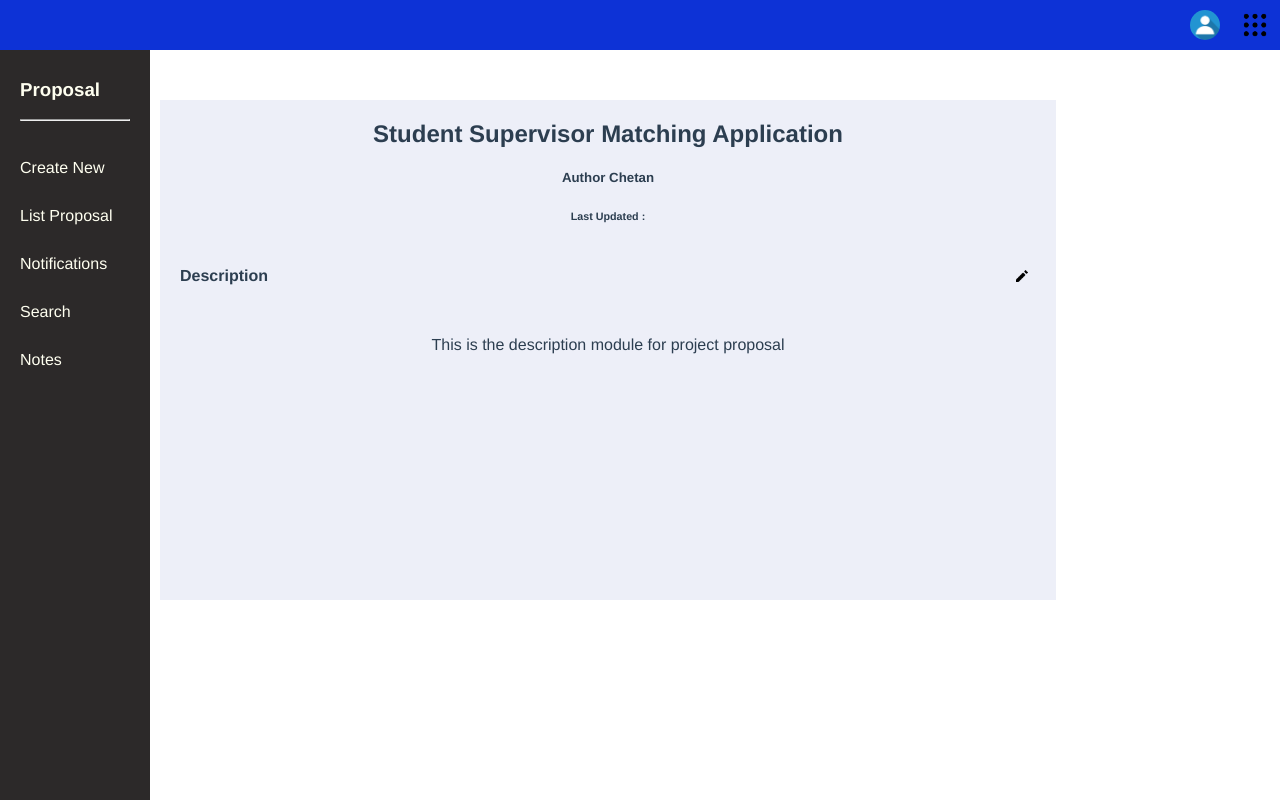
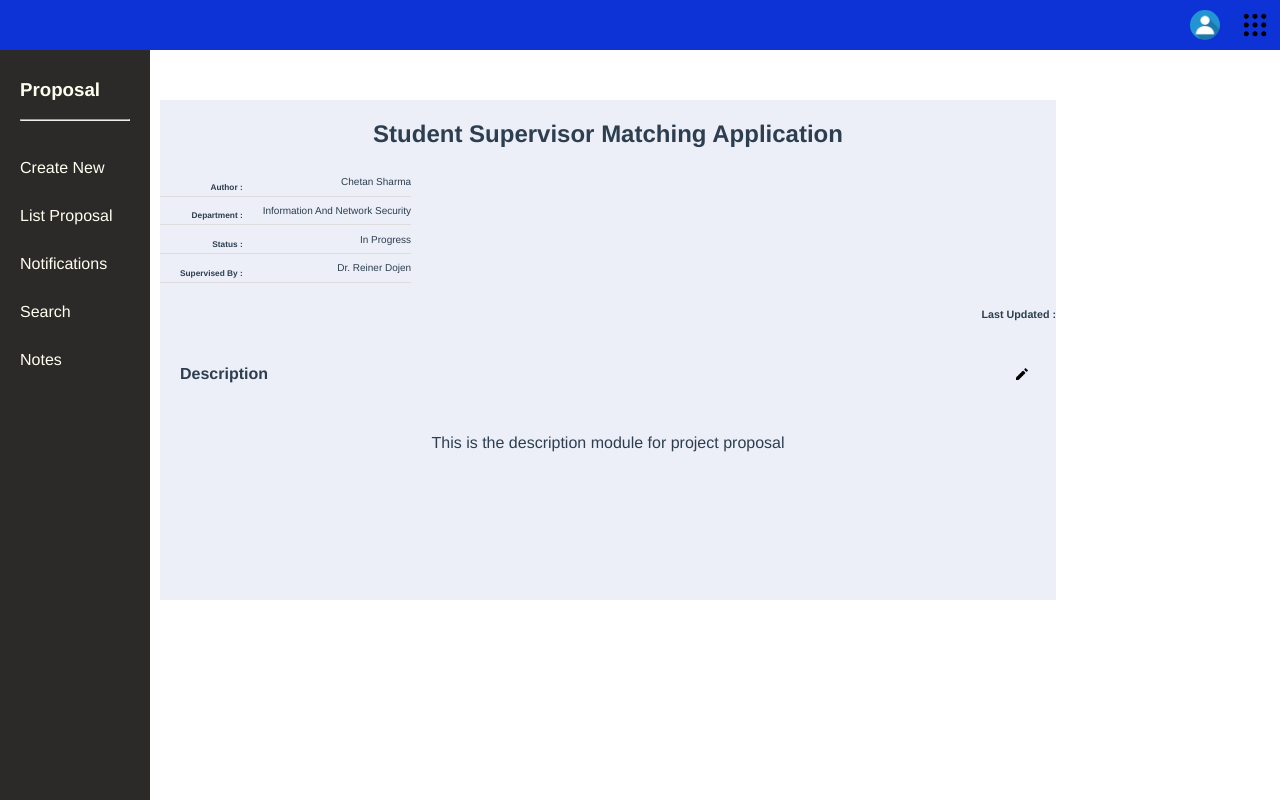
Before and after one commit to sharmachetan/ssn-ui, a Vue app: page /#/student in a window 1280 px wide. Built offline with nearby package versions, Linux system fonts and the light colour scheme.

Commit message:
add proposal meta data table

```diff
--- a/src/components/document/AuthorDetail.vue
+++ b/src/components/document/AuthorDetail.vue
@@ -1,3 +1,60 @@
 <template>
-    <div><h5>Author Chetan </h5></div>
+    <div id="AuthorDiv">
+
+<table cellspacing="0" cellpadding="0">
+    <tr>
+        <td><h5>Author :</h5></td>
+        <td>Chetan Sharma</td>
+    </tr>
+
+    <tr>
+        <td><h5>Department :</h5></td>
+        <td>Information And Network Security</td>
+    </tr>
+    <tr>
+<td><h5>Status :</h5></td>
+<td>In Progress</td>
+
+    </tr>
+      <tr>
+<td><h5>Supervised By :</h5></td>
+<td>Dr. Reiner Dojen</td>
+
+    </tr>
+</table>
+
+    </div>
 </template>
+
+
+
+<script>
+export default {
+
+}
+</script>
+
+<style scoped>
+
+table tr td {
+    padding: 0;
+    border-spacing: 0;
+    text-align: right;
+    border-bottom: 1px solid #ddd;
+    height: 0;
+    font-size: 10px;
+    padding-left: 20px;
+
+
+}
+table tr td h5{
+    height:inherit;
+}
+
+table tr {
+
+}
+
+
+
+</style>
--- a/src/components/document/TimeStamp.vue
+++ b/src/components/document/TimeStamp.vue
@@ -1,3 +1,27 @@
 <template>
-    <div><h6>Last Updated :</h6></div>
+    <div id="UpdateInfo">
+        <div id="lUpdate">
+        <h6>Last Updated : </h6>
+        </div>
+        </div>
 </template>
+
+<script>
+export default {
+
+}
+
+</script>
+<style scoped>
+#UpdateInfo {
+    width: 100%;
+    padding: 0;
+float: right;
+right: 50px;
+}
+#lUpdate {
+    padding: 0;
+    margin: 0;
+    float:right;
+}
+</style>>
```
